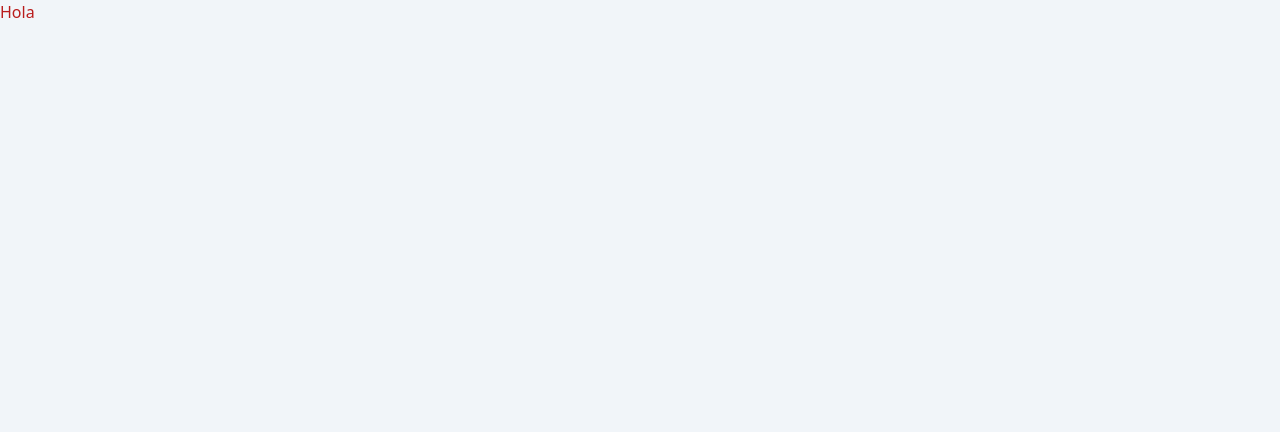
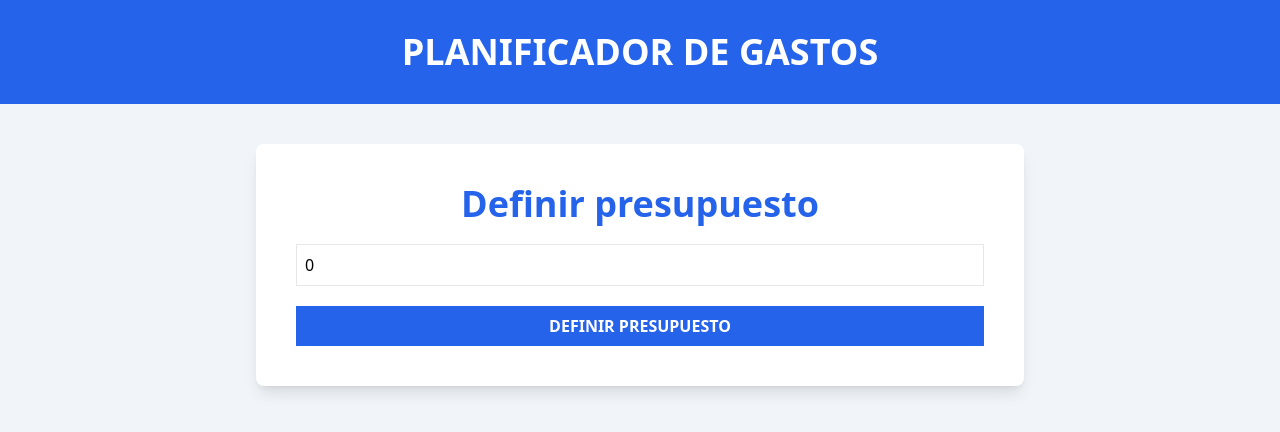
Before and after one commit to GabrielGirotti/control-gastos-ts, a React (Vite) app: page / in a window 1280 px wide. Shown: the top 432 px of the page. Built offline with nearby package versions, Linux system fonts and the light colour scheme.

Commit message:
starting project and new components

```diff
--- a/src/App.tsx
+++ b/src/App.tsx
@@ -1,13 +1,19 @@
-
+import BudgetForm from "./components/BudgetForm";
 
 function App() {
-
-
   return (
     <>
-      <h1 className=" text-red-700">Hola</h1>
+      <header className=" bg-blue-600 py-8 max-h-72">
+        <h1 className=" uppercase text-center font-black text-4xl text-white">
+          Planificador de Gastos
+        </h1>
+      </header>
+
+      <div className=" max-w-3xl mx-auto bg-white shadow-lg rounded-lg mt-10 p-10">
+        <BudgetForm />
+      </div>
     </>
-  )
+  );
 }
 
-export default App
+export default App;
--- /dev/null
+++ b/src/components/BudgetForm.tsx
@@ -0,0 +1,37 @@
+import { useState } from "react";
+
+export default function BudgetForm() {
+  const [budget, setBudget] = useState(0);
+
+  const handleChange = (e: React.ChangeEvent<HTMLInputElement>) => {
+    setBudget(+e.target.value);
+  };
+
+  return (
+    <form className=" space-y-5">
+      <div className=" flex flex-col space-y-5">
+        <label
+          htmlFor="budget"
+          className=" text-4xl text-blue-600 font-bold text-center"
+        >
+          Definir presupuesto
+        </label>
+        <input
+          type="number"
+          className=" w-full bg-white border border-gray-200 p-2"
+          placeholder="Introduzca su presupuesto..."
+          name="budget"
+          id="budget"
+          value={budget}
+          onChange={handleChange}
+        />
+      </div>
+
+      <input
+        type="submit"
+        value="Definir presupuesto"
+        className=" bg-blue-600 hover:bg-blue-700 cursor-pointer text-white uppercase w-full p-2 font-bold"
+      />
+    </form>
+  );
+}
```
